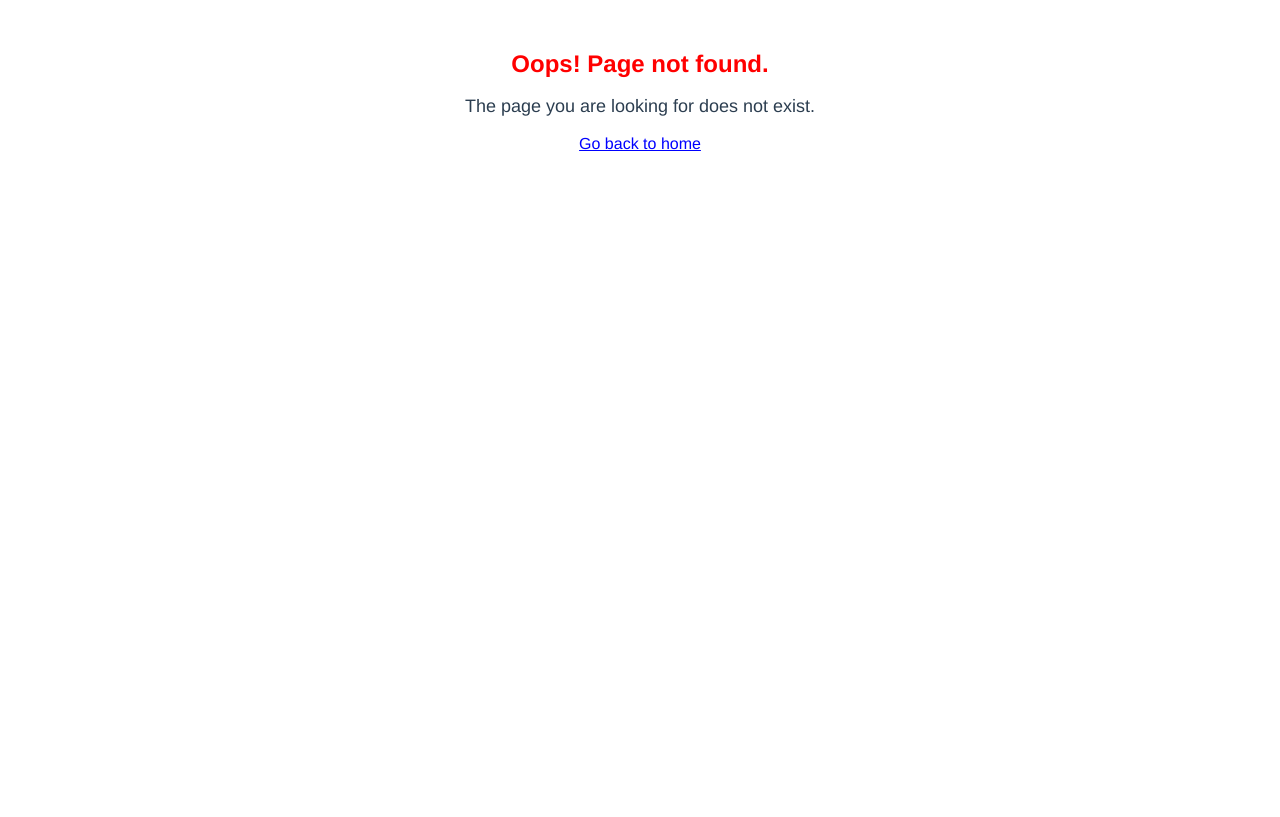
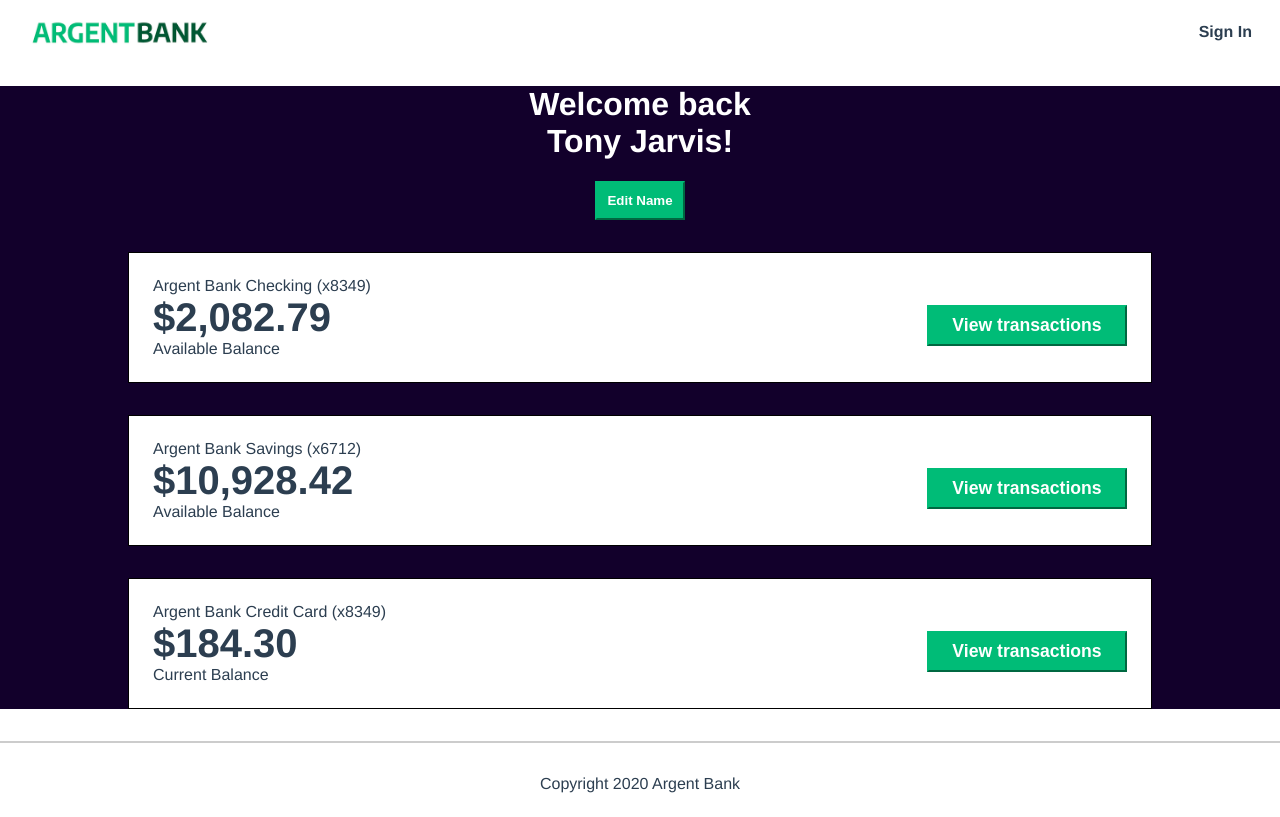
Before and after one commit to Ekkylibre/argentbank, a React (Vite) app: page /profile in a window 1280 px wide. Before the commit this address had no page. Built offline with nearby package versions, Linux system fonts and the light colour scheme.

Commit message:
📦 Add react-redux

```diff
--- a/package.json
+++ b/package.json
@@ -12,7 +12,9 @@
   "dependencies": {
     "react": "^18.2.0",
     "react-dom": "^18.2.0",
+    "react-redux": "^9.1.2",
     "react-router-dom": "^6.23.1",
+    "redux": "^5.0.1",
     "styled-components": "^6.1.11"
   },
   "devDependencies": {
--- a/src/App.jsx
+++ b/src/App.jsx
@@ -11,7 +11,7 @@ function App() {
     <Routes>
       <Route path="/" element={<Home />} />
       <Route path="/sign-in" element={<SignIn />} />
-      <Route path="/user" element={<Profile />} />
+      <Route path="/profile" element={<Profile />} />
       <Route path="*" element={<Error />} />
     </Routes>
   );
--- a/src/components/SignInForm.jsx
+++ b/src/components/SignInForm.jsx
@@ -15,7 +15,7 @@ function SignInForm() {
         <input type="checkbox" id="remember-me" />
         <label htmlFor="remember-me">Remember me</label>
       </div>
-      <Link to="/user" className="sign-in-button">Sign In</Link>
+      <Link to="/profile" className="sign-in-button">Sign In</Link>
     </form>
   );
 }
--- a/src/pages/Profile.jsx
+++ b/src/pages/Profile.jsx
@@ -1,7 +1,7 @@
 import Footer from "../components/Footer";
 import Navbar from "../components/NavBar";
 
-function User() {
+function Profile() {
   return (
     <>
         <Navbar />
@@ -47,4 +47,4 @@ function User() {
   );
 }
 
-export default User;
+export default Profile;
```
Also changed, not shown: 1 other file (tests, documents, lock files or other folders).
